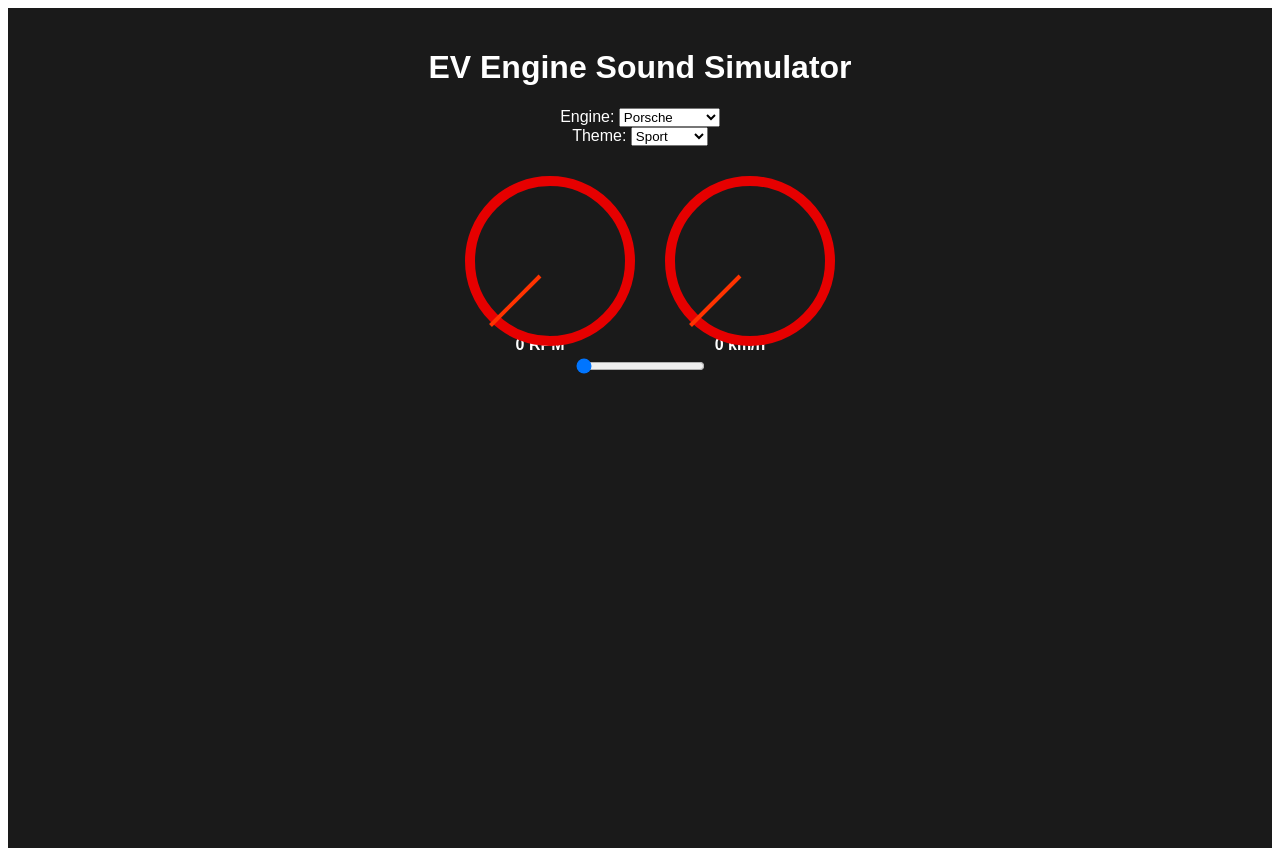
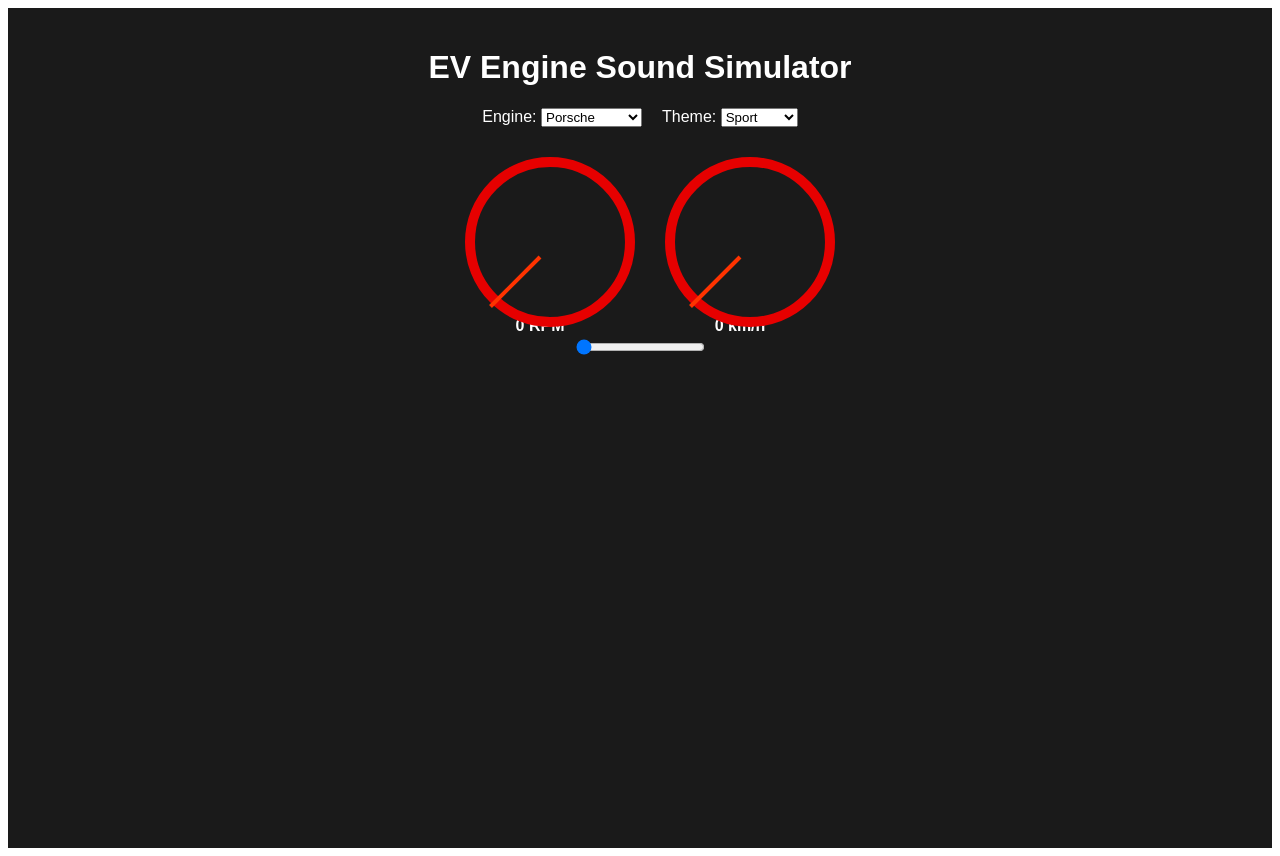
Before and after one commit to apolloconstrutora18-cmd/eess_v2, a React (Create React App) app: page / in a window 1280 px wide. Built offline with nearby package versions, Linux system fonts and the light colour scheme.

Commit message:
Update App.css

```diff
--- a/src/App.css
+++ b/src/App.css
@@ -1,6 +1,13 @@
 .App {
   text-align: center;
   font-family: Arial, sans-serif;
+}
+
+.selectors {
+  display: flex;
+  justify-content: center;
+  gap: 20px;
+  margin-bottom: 20px;
 }
 
 .gauges {
```
